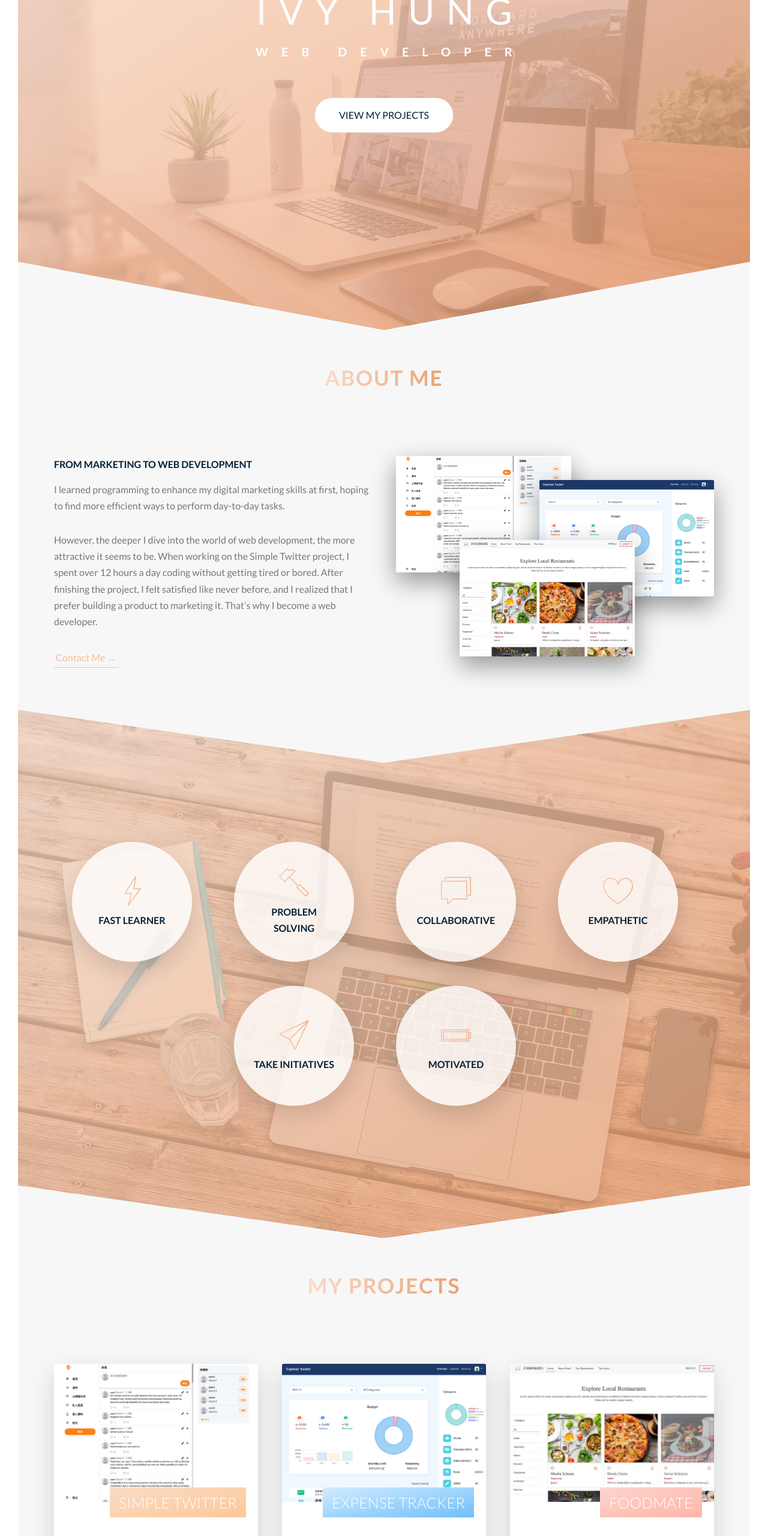
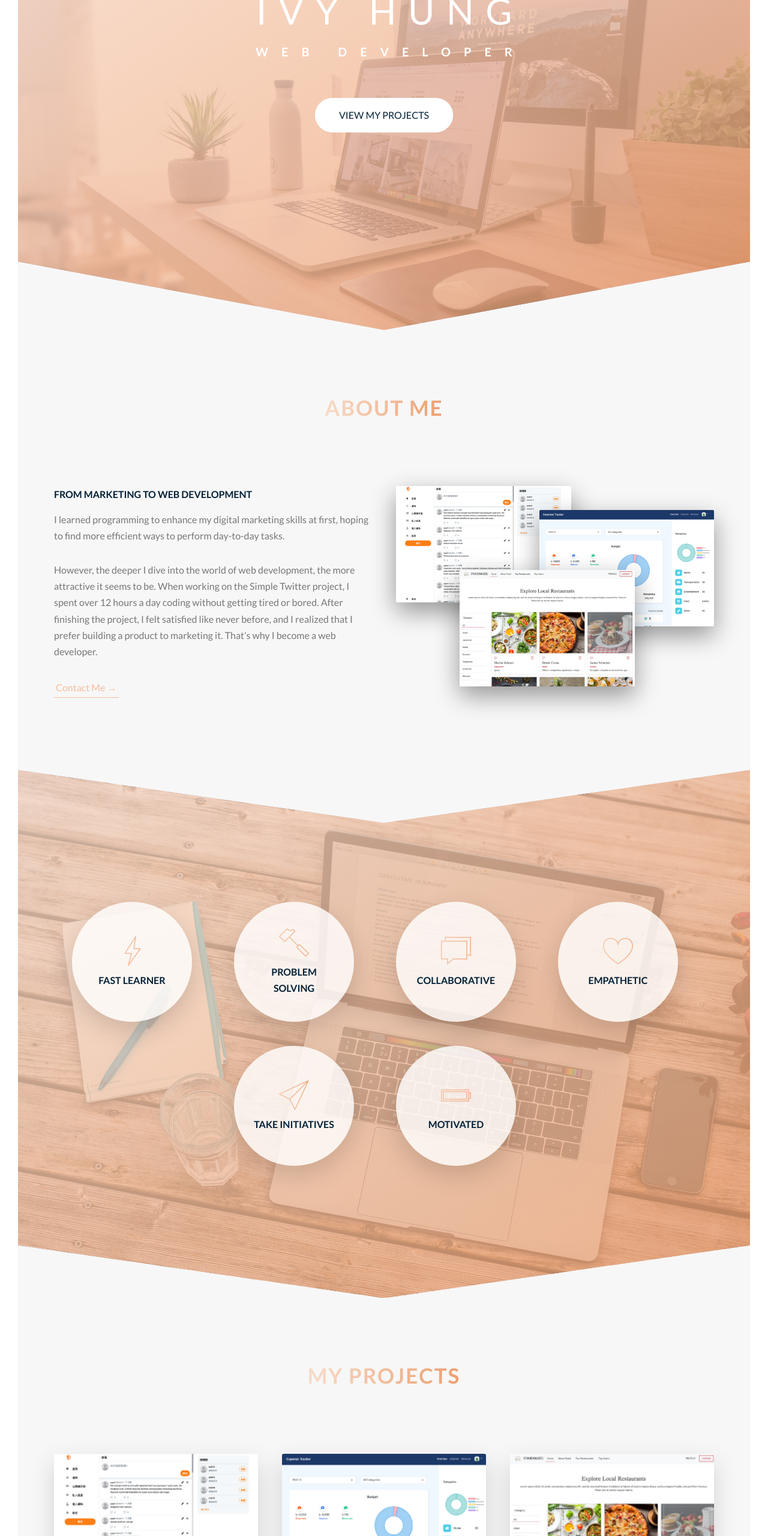
Before and after one commit to ivyhungtw/ivyhungtw, a website: page index.html in a window 1280 px wide. Shown: the part 240-2800 px from the top of the page at 60% size. Drawn offline with Linux system fonts and the light colour scheme.

Commit message:
feat: modify padding of the section

```diff
--- a/sass/pages/_home.scss
+++ b/sass/pages/_home.scss
@@ -2,7 +2,7 @@
 
 .section-about {
   background-color: $color-grey-light-1;
-  padding: 25rem 0;
+  padding: 30rem 0;
   margin-top: -25vh;
 }
 
@@ -26,6 +26,6 @@
 
 .section-projects {
   background-color: $color-grey-light-1;
-  padding: 25rem 0;
+  padding: 30rem 0;
   margin-top: -25vh;
 }
```
Also changed, not shown: css/style.css.
